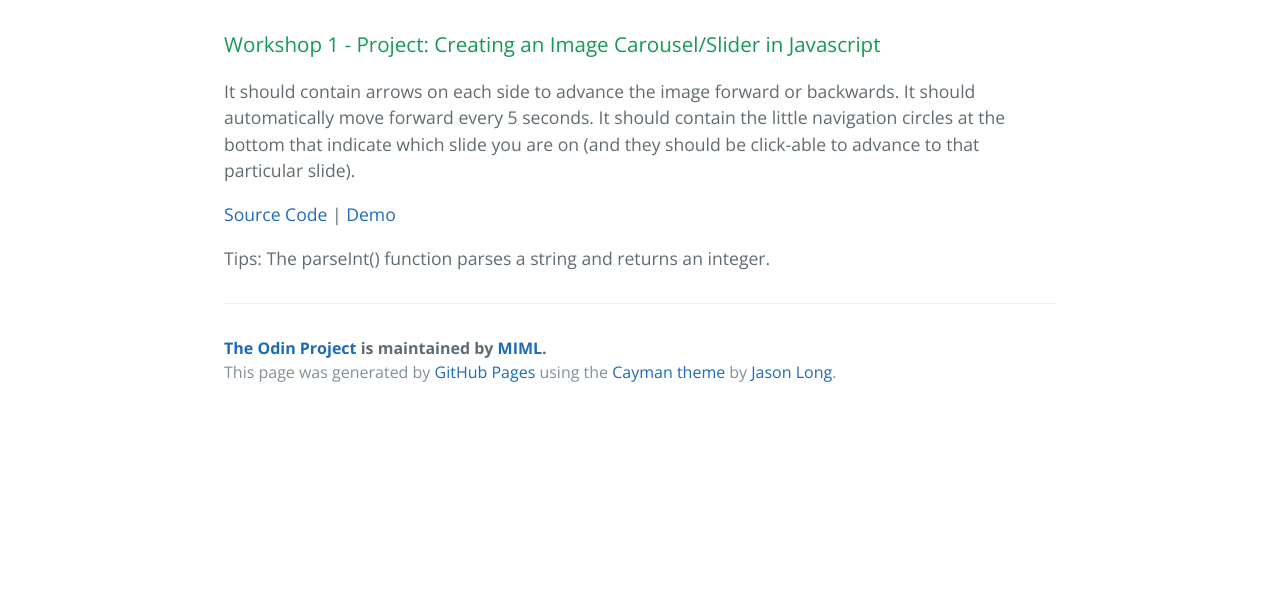
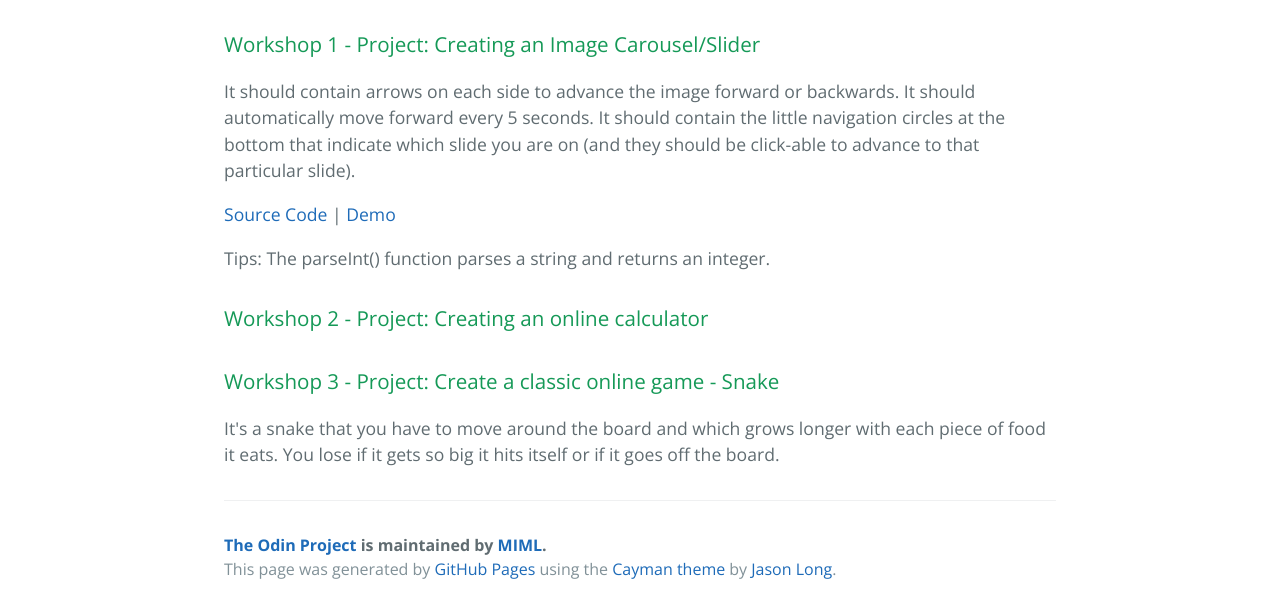
Before and after one commit to MIML/TheOdinProject, a plain HTML site: page index.html in a window 1280 px wide. Shown: the part 470-1083 px from the top of the page. Before the commit the page ends 886 px from the top, so only its background shows below. Drawn offline with nearby package versions, Linux system fonts and the light colour scheme.

Commit message:
Create gh-pages branch via GitHub

```diff
--- a/index.html
+++ b/index.html
@@ -23,7 +23,7 @@
 <a id="going-back-to-the-fundamental-front-end-101" class="anchor" href="#going-back-to-the-fundamental-front-end-101" aria-hidden="true"><span class="octicon octicon-link"></span></a>Going back to the fundamental front-end 101</h1>
 
 <h3>
-<a id="workshop-1---project-creating-an-image-carouselslider-in-javascript" class="anchor" href="#workshop-1---project-creating-an-image-carouselslider-in-javascript" aria-hidden="true"><span class="octicon octicon-link"></span></a>Workshop 1 - Project: Creating an Image Carousel/Slider in Javascript</h3>
+<a id="workshop-1---project-creating-an-image-carouselslider" class="anchor" href="#workshop-1---project-creating-an-image-carouselslider" aria-hidden="true"><span class="octicon octicon-link"></span></a>Workshop 1 - Project: Creating an Image Carousel/Slider</h3>
 
 <p>It should contain arrows on each side to advance the image forward or backwards. It should automatically move forward every 5 seconds. It should contain the little navigation circles at the bottom that indicate which slide you are on (and they should be click-able to advance to that particular slide).</p>
 
@@ -31,6 +31,14 @@
 
 <p>Tips:
 The parseInt() function parses a string and returns an integer.</p>
+
+<h3>
+<a id="workshop-2---project-creating-an-online-calculator" class="anchor" href="#workshop-2---project-creating-an-online-calculator" aria-hidden="true"><span class="octicon octicon-link"></span></a>Workshop 2 - Project: Creating an online calculator</h3>
+
+<h3>
+<a id="workshop-3---project-create-a-classic-online-game---snake" class="anchor" href="#workshop-3---project-create-a-classic-online-game---snake" aria-hidden="true"><span class="octicon octicon-link"></span></a>Workshop 3 - Project: Create a classic online game - Snake</h3>
+
+<p>It's a snake that you have to move around the board and which grows longer with each piece of food it eats. You lose if it gets so big it hits itself or if it goes off the board.</p>
 
       <footer class="site-footer">
         <span class="site-footer-owner"><a href="https://github.com/MIML/TheOdinProject">The Odin Project</a> is maintained by <a href="https://github.com/MIML">MIML</a>.</span>
--- a/params.json
+++ b/params.json
@@ -1 +1 @@
-{"name":"The Odin Project","tagline":"Revision for JS, CSS and HTML5","body":"# Going back to the fundamental front-end 101\r\n\r\n### Workshop 1 - Project: Creating an Image Carousel/Slider in Javascript\r\nIt should contain arrows on each side to advance the image forward or backwards. It should automatically move forward every 5 seconds. It should contain the little navigation circles at the bottom that indicate which slide you are on (and they should be click-able to advance to that particular slide).\r\n\r\n[Source Code](https://github.com/MIML/TheOdinProject/tree/master/Carousel) | [Demo](http://miml.github.io/TheOdinProject/Carousel)\r\n\r\nTips:\r\nThe parseInt() function parses a string and returns an integer.\r\n","google":"UA-26881657-4","note":"Don't delete this file! It's used internally to help with page regeneration."}
+{"name":"The Odin Project","tagline":"Revision for JS, CSS and HTML5","body":"# Going back to the fundamental front-end 101\r\n\r\n### Workshop 1 - Project: Creating an Image Carousel/Slider\r\nIt should contain arrows on each side to advance the image forward or backwards. It should automatically move forward every 5 seconds. It should contain the little navigation circles at the bottom that indicate which slide you are on (and they should be click-able to advance to that particular slide).\r\n\r\n[Source Code](https://github.com/MIML/TheOdinProject/tree/master/Carousel) | [Demo](http://miml.github.io/TheOdinProject/Carousel)\r\n\r\nTips:\r\nThe parseInt() function parses a string and returns an integer.\r\n\r\n### Workshop 2 - Project: Creating an online calculator\r\n\r\n\r\n### Workshop 3 - Project: Create a classic online game - Snake\r\nIt's a snake that you have to move around the board and which grows longer with each piece of food it eats. You lose if it gets so big it hits itself or if it goes off the board.","google":"UA-26881657-4","note":"Don't delete this file! It's used internally to help with page regeneration."}
```
